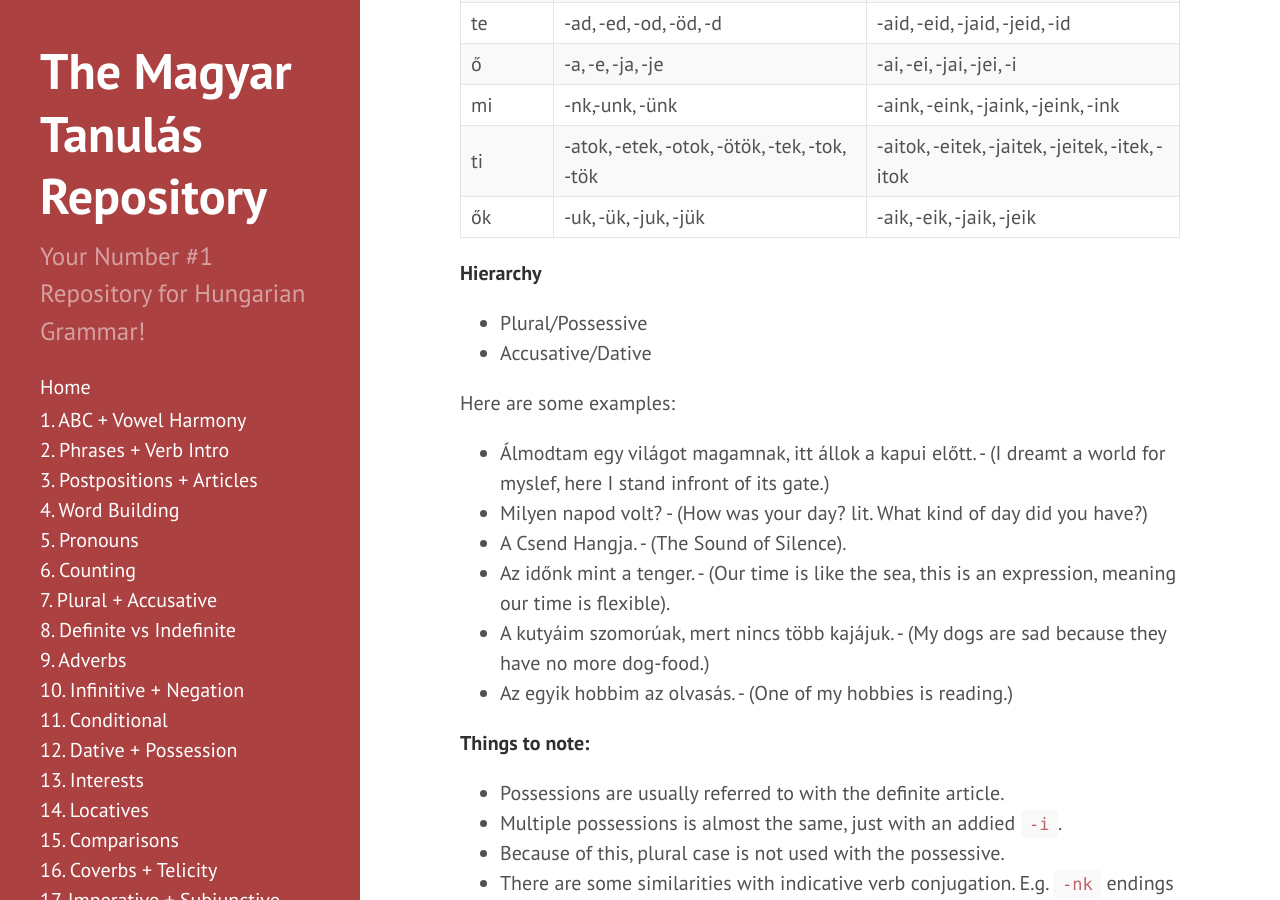
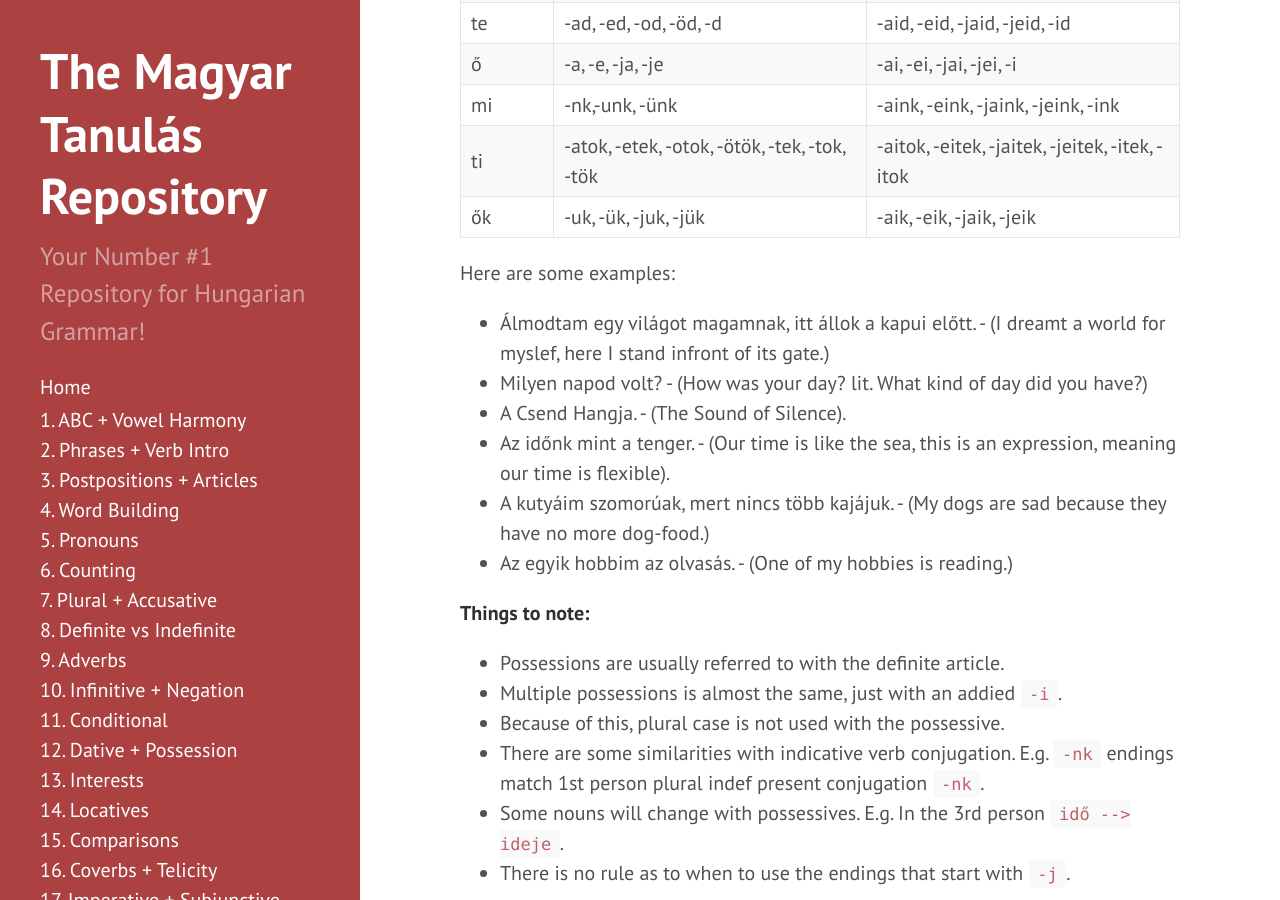
Before and after one commit to Magyartanulas/magyartanulas.github.io, a Jekyll site: the page built from dative_possession.md, in a window 1280 px wide and 900 px high, scrolled down 2261 px. Built offline with Jekyll 4.4.1, drawn with Linux system fonts in a browser that asks for light colours; Markdown is read by kramdown in place of the engine named in the settings.

Commit message:
Update dative_possession.md

```diff
--- a/dative_possession.md
+++ b/dative_possession.md
@@ -64,11 +64,6 @@ In Hungarian, the possessive is marked with a suffix, and goes on the possessed
 | ti      | -atok, -etek, -otok, -ötök, -tek, -tok, -tök | -aitok, -eitek, -jaitek, -jeitek, -itek, -itok |
 | ők      | -uk, -ük, -juk, -jük                         | -aik,   -eik,   -jaik,   -jeik                 |
 
-**Hierarchy**
-
-* Plural/Possessive
-* Accusative/Dative
-
 Here are some examples:
 
 * Álmodtam egy világot magamnak, itt állok a kapui előtt. - (I dreamt a world for myslef, here I stand infront of its gate.)
@@ -107,6 +102,7 @@ The dative case can be added to the possessor to emphasise who the owner is/stre
 <span class="spoiler">Are these not your books?</span>
 
 ---
+
 *Barnabás: Kit láttál?*
 
 *Alex: A Zöld Bagoly Óvónőit.*
```
